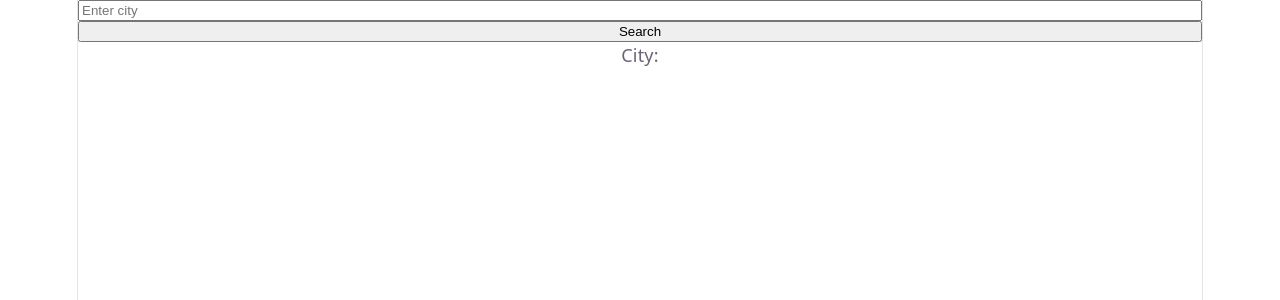
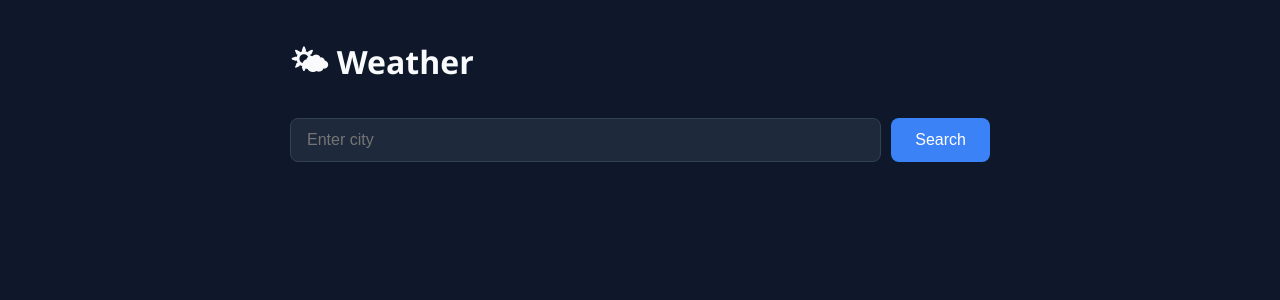
Before and after one commit to Airyl77/weather-app, a React (Vite) app: page / in a window 1280 px wide. Shown: the top 300 px of the page. Built offline with nearby package versions, Linux system fonts and the light colour scheme.

Commit message:
Enhance Weather component with weather icons and improved styling

```diff
--- a/src/App.jsx
+++ b/src/App.jsx
@@ -45,6 +45,16 @@ function Weather() {
   const [error, setError] = useState(null);
   const [loading, setLoading] = useState(false);
 
+  const weatherIcon = {
+    0: "☀️",
+    1: "🌤",
+    2: "⛅",
+    3: "☁️",
+    61: "🌧",
+    71: "🌨",
+    95: "⛈",
+  };
+
   useEffect(() => {
     if (!city) return; // If no city is set, do not fetch weather data
     fetchWeather({ city })
@@ -54,29 +64,42 @@ function Weather() {
   }, [city]); // This effect runs every time the 'city' state changes
 
   return (
-    <>
-      <input
-        type="text"
-        placeholder="Enter city"
-        onChange={(e) => setSearchCity(e.target.value)}
-      />
-      <button onClick={handleSearch}>Search</button>
-      <p>City: {city}</p>
-      {loading && <p>Loading...</p>}
-      {error && <p style={{ color: "red" }}>{error}</p>}
-      {!loading && forecast && (
-        <>
-          <div>7-day Forecast:</div>
-          {forecast.time.map((date, i) => (
+    <div className="weather-app">
+      <h1>🌤 Weather</h1>
+
+      <div className="search-bar">
+        <input
+          placeholder="Enter city"
+          onChange={(e) => setSearchCity(e.target.value)}
+        />
+        <button onClick={handleSearch}>Search</button>
+      </div>
+
+      {loading && <p className="loading">Loading...</p>}
+      {error && <p className="error">{error}</p>}
+      {city && !loading && <p className="city-name">{city}</p>}
+
+      <div className="forecast-grid">
+        {!loading &&
+          forecast &&
+          forecast.time.map((date, i) => (
             <div key={date} className="forecast-card">
-              <p>Date: {date}</p>
-              <p>↑ {forecast.temperature_2m_max[i]}°C</p>
-              <p>↓ {forecast.temperature_2m_min[i]}°C</p>
+              <p className="date">
+                {new Date(date).toLocaleDateString("en-US", {
+                  weekday: "short",
+                  month: "short",
+                  day: "numeric",
+                })}
+              </p>
+              <p className="high">↑ {forecast.temperature_2m_max[i]}°C</p>
+              <p className="low">↓ {forecast.temperature_2m_min[i]}°C</p>
+              <p className="icon">
+                {weatherIcon[forecast.weathercode[i]] || "❓"}
+              </p>
             </div>
           ))}
-        </>
-      )}
-    </>
+      </div>
+    </div>
   );
 }
 
--- a/src/index.css
+++ b/src/index.css
@@ -1,121 +1,118 @@
-:root {
-  --text: #6b6375;
-  --text-h: #08060d;
-  --bg: #fff;
-  --border: #e5e4e7;
-  --code-bg: #f4f3ec;
-  --accent: #aa3bff;
-  --accent-bg: rgba(170, 59, 255, 0.1);
-  --accent-border: rgba(170, 59, 255, 0.5);
-  --social-bg: rgba(244, 243, 236, 0.5);
-  --shadow:
-    rgba(0, 0, 0, 0.1) 0 10px 15px -3px, rgba(0, 0, 0, 0.05) 0 4px 6px -2px;
+/* App.css */
 
-  --sans: system-ui, "Segoe UI", Roboto, sans-serif;
-  --heading: system-ui, "Segoe UI", Roboto, sans-serif;
-  --mono: ui-monospace, Consolas, monospace;
-
-  font: 18px/145% var(--sans);
-  letter-spacing: 0.18px;
-  color-scheme: light dark;
-  color: var(--text);
-  background: var(--bg);
-  font-synthesis: none;
-  text-rendering: optimizeLegibility;
-  -webkit-font-smoothing: antialiased;
-  -moz-osx-font-smoothing: grayscale;
-
-  @media (max-width: 1024px) {
-    font-size: 16px;
-  }
-}
-
-@media (prefers-color-scheme: dark) {
-  :root {
-    --text: #9ca3af;
-    --text-h: #f3f4f6;
-    --bg: #16171d;
-    --border: #2e303a;
-    --code-bg: #1f2028;
-    --accent: #c084fc;
-    --accent-bg: rgba(192, 132, 252, 0.15);
-    --accent-border: rgba(192, 132, 252, 0.5);
-    --social-bg: rgba(47, 48, 58, 0.5);
-    --shadow:
-      rgba(0, 0, 0, 0.4) 0 10px 15px -3px, rgba(0, 0, 0, 0.25) 0 4px 6px -2px;
-  }
-
-  #social .button-icon {
-    filter: invert(1) brightness(2);
-  }
+* {
+  box-sizing: border-box;
+  margin: 0;
+  padding: 0;
 }
 
 body {
-  margin: 0;
+  font-family: "Segoe UI", sans-serif;
+  background: #0f172a;
+  color: #e2e8f0;
+  min-height: 100vh;
+  padding: 40px 20px;
 }
 
-#root {
-  width: 1126px;
-  max-width: 100%;
+.weather-app {
+  max-width: 700px;
   margin: 0 auto;
-  text-align: center;
-  border-inline: 1px solid var(--border);
-  min-height: 100svh;
-  display: flex;
-  flex-direction: column;
-  box-sizing: border-box;
-}
-
-h1,
-h2 {
-  font-family: var(--heading);
-  font-weight: 500;
-  color: var(--text-h);
 }
 
 h1 {
-  font-size: 56px;
-  letter-spacing: -1.68px;
-  margin: 32px 0;
-  @media (max-width: 1024px) {
-    font-size: 36px;
-    margin: 20px 0;
-  }
-}
-h2 {
-  font-size: 24px;
-  line-height: 118%;
-  letter-spacing: -0.24px;
-  margin: 0 0 8px;
-  @media (max-width: 1024px) {
-    font-size: 20px;
-  }
-}
-p {
-  margin: 0;
+  font-size: 2rem;
+  margin-bottom: 24px;
+  color: #f8fafc;
 }
 
-code,
-.counter {
-  font-family: var(--mono);
-  display: inline-flex;
-  border-radius: 4px;
-  color: var(--text-h);
+/* Search bar */
+.search-bar {
+  display: flex;
+  gap: 10px;
+  margin-bottom: 32px;
 }
 
-code {
-  font-size: 15px;
-  line-height: 135%;
-  padding: 4px 8px;
-  background: var(--code-bg);
+.search-bar input {
+  flex: 1;
+  padding: 12px 16px;
+  border-radius: 8px;
+  border: 1px solid #334155;
+  background: #1e293b;
+  color: #e2e8f0;
+  font-size: 1rem;
+  outline: none;
+}
+
+.search-bar input:focus {
+  border-color: #60a5fa;
+}
+
+.search-bar button {
+  padding: 12px 24px;
+  border-radius: 8px;
+  border: none;
+  background: #3b82f6;
+  color: white;
+  font-size: 1rem;
+  cursor: pointer;
+  transition: background 0.2s;
+}
+
+.search-bar button:hover {
+  background: #2563eb;
+}
+
+/* Status messages */
+.loading {
+  color: #94a3b8;
+  margin-bottom: 16px;
+}
+.error {
+  color: #f87171;
+  margin-bottom: 16px;
+}
+.city-name {
+  font-size: 1.4rem;
+  font-weight: 600;
+  margin-bottom: 20px;
+  text-align: center;
+}
+
+/* Forecast grid */
+.forecast-grid {
+  display: grid;
+  grid-template-columns: repeat(auto-fill, minmax(140px, 1fr));
+  gap: 12px;
 }
 
 .forecast-card {
-  display: flex;
-  flex-wrap: wrap;
-  justify-content: center;
-  min-width: 120px;
-  border: 1px solid black;
-  margin: 10px;
-  padding: 10px;
+  background: #1e293b;
+  border: 1px solid #334155;
+  border-radius: 12px;
+  padding: 16px;
+  text-align: center;
 }
+
+.forecast-card .date {
+  font-size: 1rem;
+  color: #94a3b8;
+  margin-bottom: 10px;
+}
+
+.forecast-card .high {
+  font-size: 1.1rem;
+  font-weight: 600;
+  color: #fb923c;
+}
+
+.forecast-card .low {
+  font-size: 0.95rem;
+  color: #60a5fa;
+  margin-top: 4px;
+}
+
+.forecast-card .icon {
+  font-size: 3rem;
+  color: #fffafa;
+  margin-top: 8px;
+}
```
